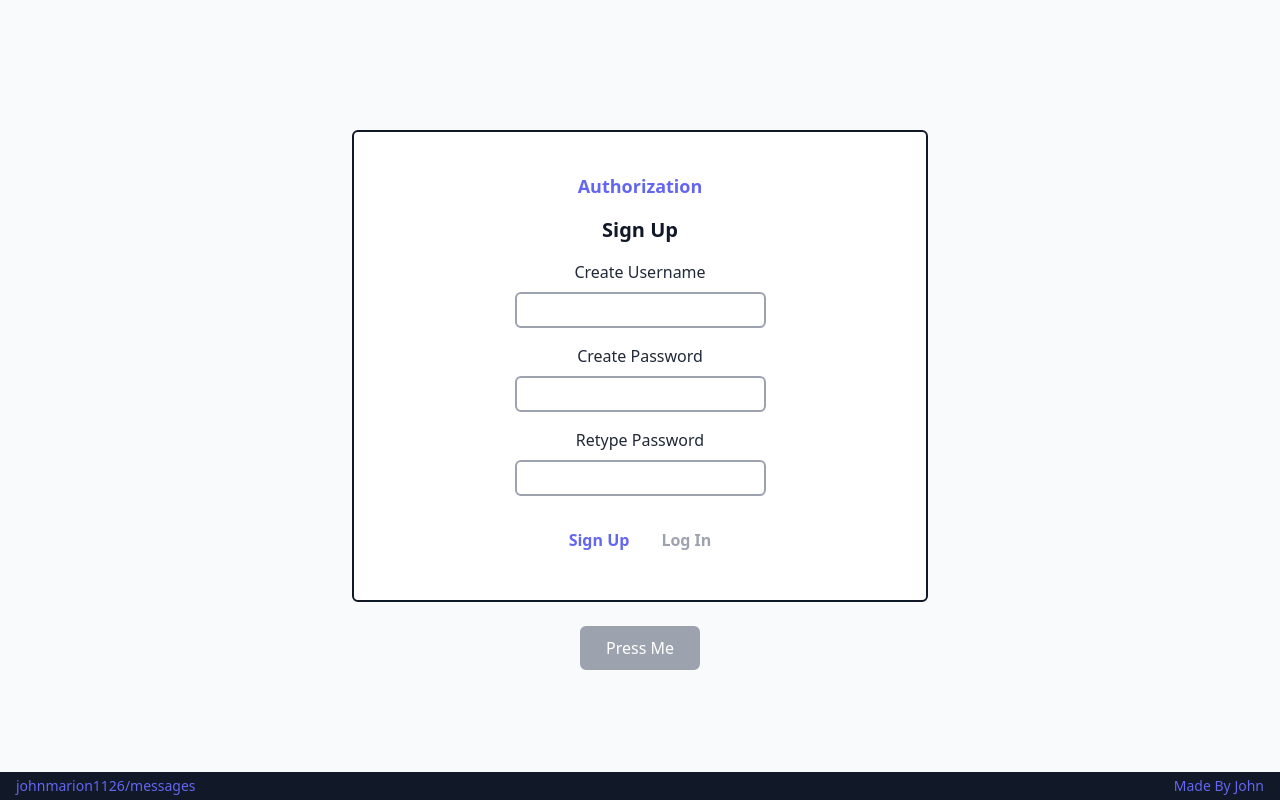
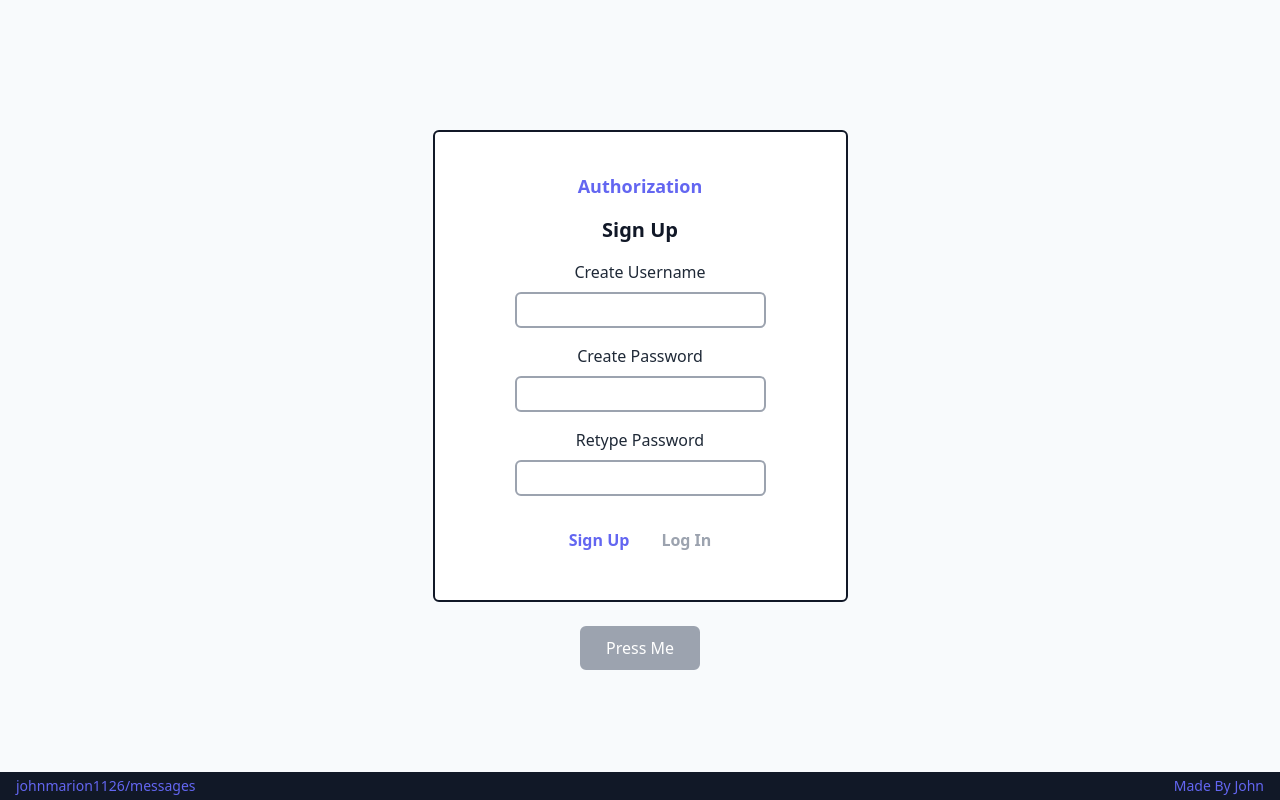
Before and after one commit to johnmarion1126/auth, a React (Create React App) app in the folder frontend/: page / in a window 1280 px wide. Built offline with nearby package versions, Linux system fonts and the light colour scheme.

Commit message:
Remove min width

```diff
--- a/frontend/src/App.js
+++ b/frontend/src/App.js
@@ -11,7 +11,7 @@ const App = () => {
 
   return (
     <div className="w-screen h-screen flex flex-col justify-center text-center items-center m-0 p-0 bg-slate-50">
-      <div className="border-2 border-solid border-gray-900 py-10 px-14 md:px-20 rounded-md filter bg-white min-h-[55%] min-w-[45%]">
+      <div className="border-2 border-solid border-gray-900 py-10 px-14 md:px-20 rounded-md filter bg-white min-h-[55%]">
         { !isLoggedIn
           ? <UserForm />
           : <Home />}
```
